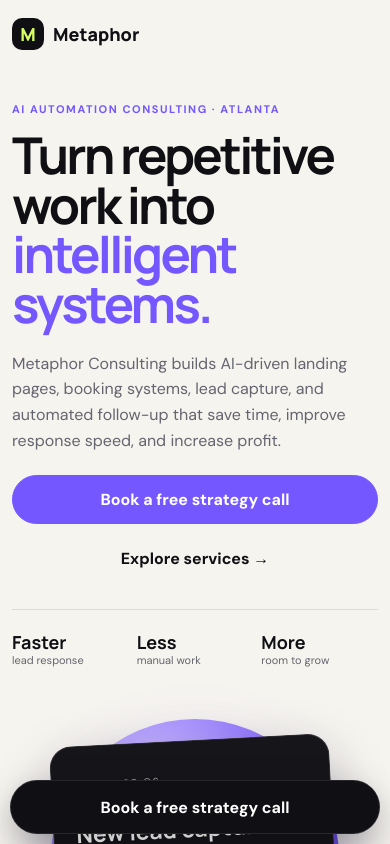
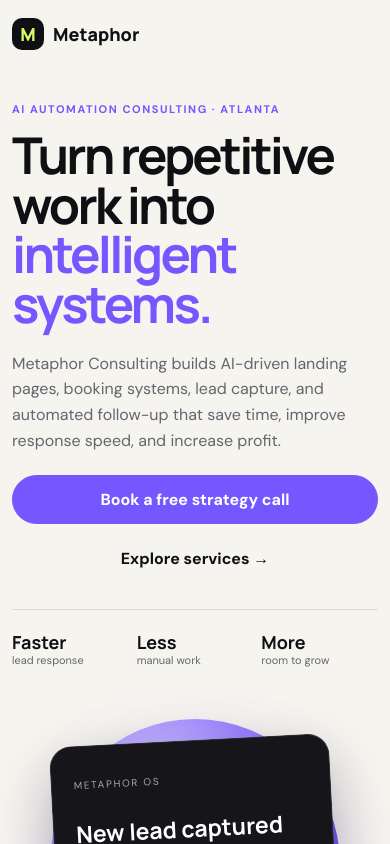
Before and after one commit to cocodev86/Coco1, a Next.js app: page / in a window 390 px wide. Shown: the top 844 px of the page. Built offline with nearby package versions, Linux system fonts and the light colour scheme.

Commit message:
Replace fixed CTA with smart mobile booking bar

```diff
--- a/app/page.tsx
+++ b/app/page.tsx
@@ -1,4 +1,5 @@
 import BookingForm from "./BookingForm";
+import MobileBookingBar from "./MobileBookingBar";
 
 const services = [
   ["AI Landing Pages", "Conversion-focused pages with intelligent lead capture, persuasive copy, and fast mobile performance."],
@@ -59,7 +60,7 @@ export default function Home() {
       <section className="booking-section" id="booking"><div className="shell booking-layout"><div className="booking-copy"><p className="eyebrow">Book a free strategy call</p><h2>Let’s map the system your business needs next.</h2><p>Choose a preferred date and time window, tell us what you want to improve, and we’ll review your request before confirming the appointment.</p><div className="booking-points"><span>✓ No public email required</span><span>✓ Secure Supabase submission</span><span>✓ Mobile-friendly scheduling</span></div></div><BookingForm /></div></section>
 
       <footer className="shell"><a className="brand" href="#top"><span>M</span>Metaphor</a><p>AI automation and digital systems for growing businesses.</p><small>© 2026 Metaphor Consulting. All rights reserved.</small></footer>
-      <a className="mobile-cta" href="#booking" aria-label="Book a free strategy call">Book a free strategy call</a>
+      <MobileBookingBar />
     </main>
   );
 }
```
